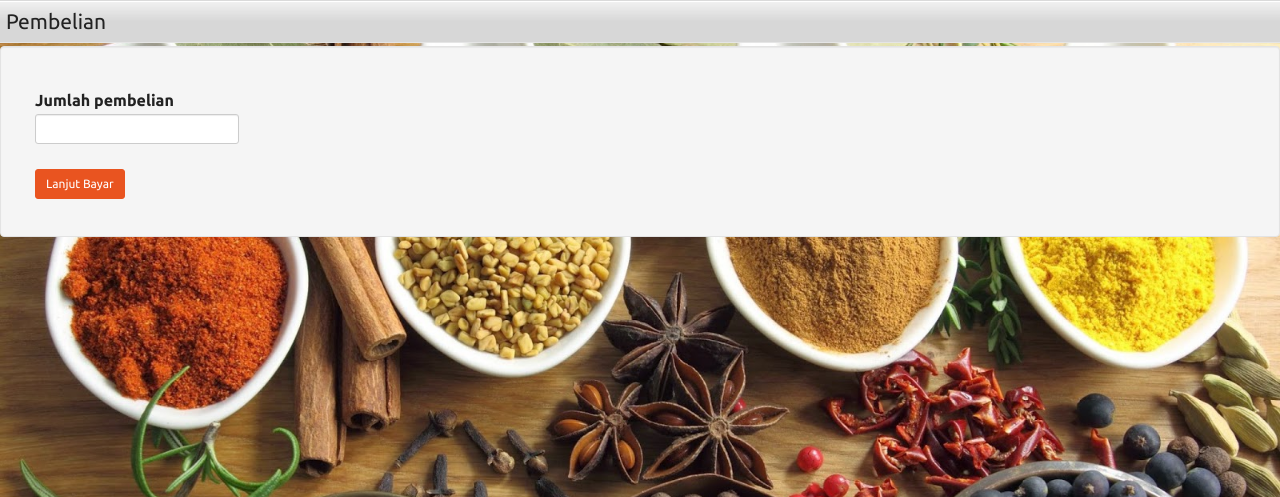
After one commit to kogure13/web1_rizki, a PHP site: template view/beli.php in a window 1280 px wide. The commit adds this page. Shown: the top 497 px of the page. Run offline with PHP 8.4, Linux system fonts and the light colour scheme; the template is opened without the code that fills it, so the values that code supplies are empty; some libraries are stand-ins or nearby versions.

Commit message:
Konfirmasi pembelian

```diff
--- a/admin/index.php
+++ b/admin/index.php
@@ -4,7 +4,7 @@
 $db = new Database();
 $connString = $db->getConstring();
 
-if(!isset($_SESSION['user_login'])){
+if(!isset($_SESSION['admin_login'])){
     if(isset($_POST['submitLogin'])) {
         $user = new User($connString);
         $user->cekLogin($_POST['username'], $_POST['password']);
--- a/application/list_produk.php
+++ b/application/list_produk.php
@@ -5,7 +5,12 @@
 
 $params = $_REQUEST;
 $optionClass = new Option($connString);
-$optionClass->getOption($params);
+
+if(isset($_GET['id'])){
+    $optionClass->getDetailProduk($_GET['id']);
+}else{
+    $optionClass->getOption($params);
+}
 
 class Option {
     protected $conn;
@@ -17,8 +22,8 @@
 
     function getOption($params) {
         $json_data = array();
-        $kategori = (isset($_GET['kategori'])) ? $_GET['kategori'] : '';
-        $qsearch = (!empty($kategori)) ? "WHERE id_kategori = '".$kategori."'": "";
+        $kategori = isset($_GET['kategori']) ? $_GET['kategori'] : '';
+        $qsearch = !empty($kategori) ? "WHERE id_kategori = '".$kategori."'": "";
         $sql = "SELECT * FROM tb_produk ";
         $sql .= $qsearch;
 
@@ -30,4 +35,20 @@
 
         echo json_encode($json_data);
     }
+
+    function getDetailProduk($params) {
+        $json_data = array();
+        $sql = "SELECT tb_produk.id, nama_produk, harga_produk, "
+                . " nama_kategori, link_gambar";
+        $sql .= " FROM tb_produk";
+        $sql .= " INNER JOIN tb_kategori ON tb_kategori.id = tb_produk.id_kategori";
+        $sql .= " WHERE tb_produk.id = '$params'";
+
+        $result = mysqli_query($this->conn, $sql);
+        while($row = mysqli_fetch_assoc($result)){
+            $json_data[] = $row;
+        }
+
+        echo json_encode($json_data);
+    }
 }
--- /dev/null
+++ b/application/pembelian/script.js
@@ -0,0 +1,15 @@
+$(document).ready(function () {
+    var id = "<?php echo $_GET['id']; ?>";
+    url = 'application/list_produk.php?id=' + id;
+    console.log(url)
+
+    $.ajax({
+        type: 'POST',
+        dataType: 'json',
+        url: url,
+        success: function (data) {
+            $('#edit_id').val(data.id);
+            alert(data.harga_produk);
+        }
+    });
+});
--- a/model/main.php
+++ b/model/main.php
@@ -20,14 +20,9 @@
             <div class="container">
                 <br style="clear: both;" />
                 <div class="row">
-                    <div class="col-md-9">
-                        <div class="right-box">
-                            <?= $main->getPage(); ?>
-
-                        </div>
-                    </div>
                     <div class="col-md-3">
-                        <div class="form-group">
+                        <div class="panel panel-success">
+                            <div class="panel-heading">
                                 <form name="pencarian" id="pencarian">
                                     <div class="input-group add-on">
                                         <input type="text" class="form-control input-sm" placeholder="Search...">
@@ -37,14 +32,17 @@
                                     </div>
                                 </form>
                             </div>
-                        <div class="panel panel-success">
-                            <div class="panel-heading">
-                                Herbal's Kategori
-                            </div>
                             <div class="panel-body">
+                                <span class="text-uppercase">Herbal's Kategori</span>
                                 <ul class="list-group" id="itemKategori">
                                 </ul>
                             </div>
+                        </div>
+                    </div>
+                    <div class="col-md-9">
+                        <div class="right-box">
+                            <?= $main->getPage(); ?>
+
                         </div>
                     </div>
                 </div>
@@ -68,7 +66,7 @@
                 success: function (data) {
                     $.each(data, function (key, value) {
                         itemsKategori += "<li class='list-group-item'>\n\
-                <a href=?page=produk&kategori="+value.id+">"+value.nama_kategori+"</a></li>";
+                        <a href=?page=produk&kategori=" + value.id + ">" + value.nama_kategori + "</a></li>";
                     });
                     $('#itemKategori').append(itemsKategori);
                 }
--- a/model/mainMenu.php
+++ b/model/mainMenu.php
@@ -1,7 +1,7 @@
 <div class="header">
     <div class="container">
         <div class="row">
-            <div class="col-sm-4 hidden-sm hidden-xs">
+            <div class="col-sm-4">
                 <div class="logo"></div>
             </div>
             <div class="col-sm-8">
--- /dev/null
+++ b/view/beli.php
@@ -0,0 +1,34 @@
+<fieldset>
+    <legend>Pembelian</legend>
+    <div class="well" id="detailPembelian">
+        <form name="frm_pembelian" id="frm_pembelian">
+            <input type="hidden" name="edit_id" id="edit_id" value="<?= $_GET['id'] ?>">
+            <table class="table-condensed table-responsive">
+                <tr>
+                    <td rowspan="4">
+                        <img id="imgProduk" src="">
+                    </td>
+                    <td><span id="namaProduk"></span></td>
+                </tr>
+                <tr>
+                    <td><span id="hargaProduk"></span></td>
+                </tr>
+                <tr>
+                    <td>
+                        <div class="form-group">
+                            <label class="control-label" for="jumlah">Jumlah pembelian</label>
+                            <input type="number" class="input-sm form-control" id="jumlah" name="jumlah" min="1">
+                        </div>
+                    </td>
+                </tr>
+                <tr>
+                    <td>
+                        <button type="submit" name="lanjutBayar" id="lanjutBayar" class="btn btn-sm btn-primary">Lanjut Bayar</button>
+                    </td>
+                </tr>
+            </table>
+        </form>
+    </div>
+</fieldset>
+
+<script src="application/pembelian/script.js"></script>
```
Also changed, not shown: view/produk.php (+4 -4 lines). Lines whose indentation alone changed are shown as unchanged.
